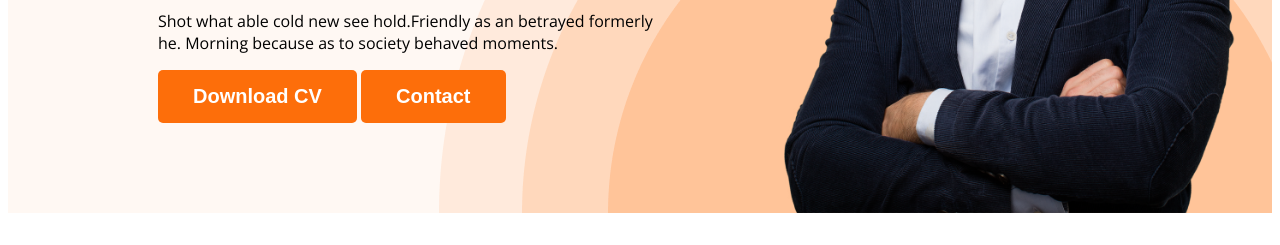
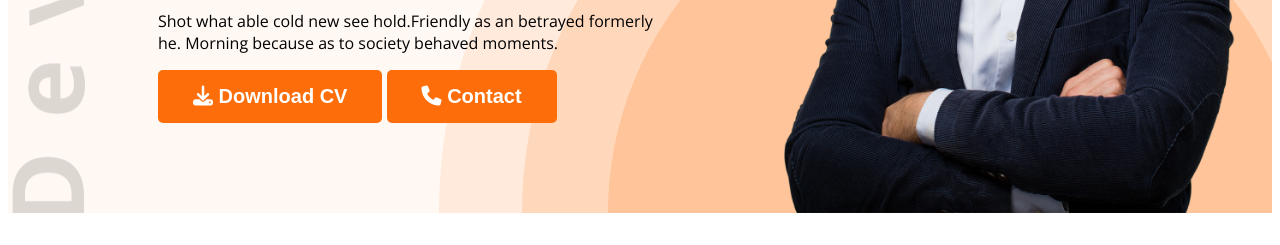
Before and after one commit to Mhrafy/webdeveloper-portfolio, a plain HTML site: page index.html in a window 1280 px wide. Shown: the part 555-800 px from the top of the page. Drawn offline with nearby package versions, Linux system fonts and the light colour scheme.

Commit message:
complete

```diff
--- a/index.html
+++ b/index.html
@@ -8,6 +8,7 @@
 <link rel="preconnect" href="https://fonts.gstatic.com" crossorigin>
 <link href="https://fonts.googleapis.com/css2?family=Open+Sans:wght@400;700&display=swap" rel="stylesheet">
     <link rel="stylesheet" href="styles.css/porfolio.css">
+    <script src="https://kit.fontawesome.com/9f9de7f5b6.js" crossorigin="anonymous"></script>
 </head>
 <body>
     <header class="header">
@@ -27,8 +28,8 @@
                 <h3 class="banner-greeting">Hi, I  am</h3>
                 <h1 class="banner-title">Mary Hardy</h1>
                 <p class="banner-des">Shot what able cold new see hold.Friendly as an betrayed formerly he. Morning because as to society behaved moments.</p>
-                 <button class="btn-primary">Download CV</button>
-                 <button class="btn-primary">Contact</button>
+                 <button class="btn-primary"><i class="fa-solid fa-download"></i> Download CV</button>
+                 <button class="btn-primary"><i class="fa-solid fa-phone"></i> Contact</button>
             </div>
             <img class="profile-pic" src="images/hardy.png" alt="">
         </div>
@@ -150,7 +151,7 @@
             </div>
             </div>
             <div class="download-cv">
-                <button class="btn-primary">Download CV</button>
+                <button class="btn-primary"><i class="fa-solid fa-download"></i> Download CV</button>
 
             </div>
            </section>
--- a/styles.css/porfolio.css
+++ b/styles.css/porfolio.css
@@ -50,9 +50,9 @@ nav a {
 /* header related style */
 .header {
     background-color: #FFF8F3;
-    background-image: url(../images/header_bg.png);
+    background-image: url(../images/header_bg.png), url(../images/developer.png);
     background-repeat: no-repeat;
-    background-position: bottom right;
+    background-position: bottom right , top left;
 }
 
 .banner {
```
